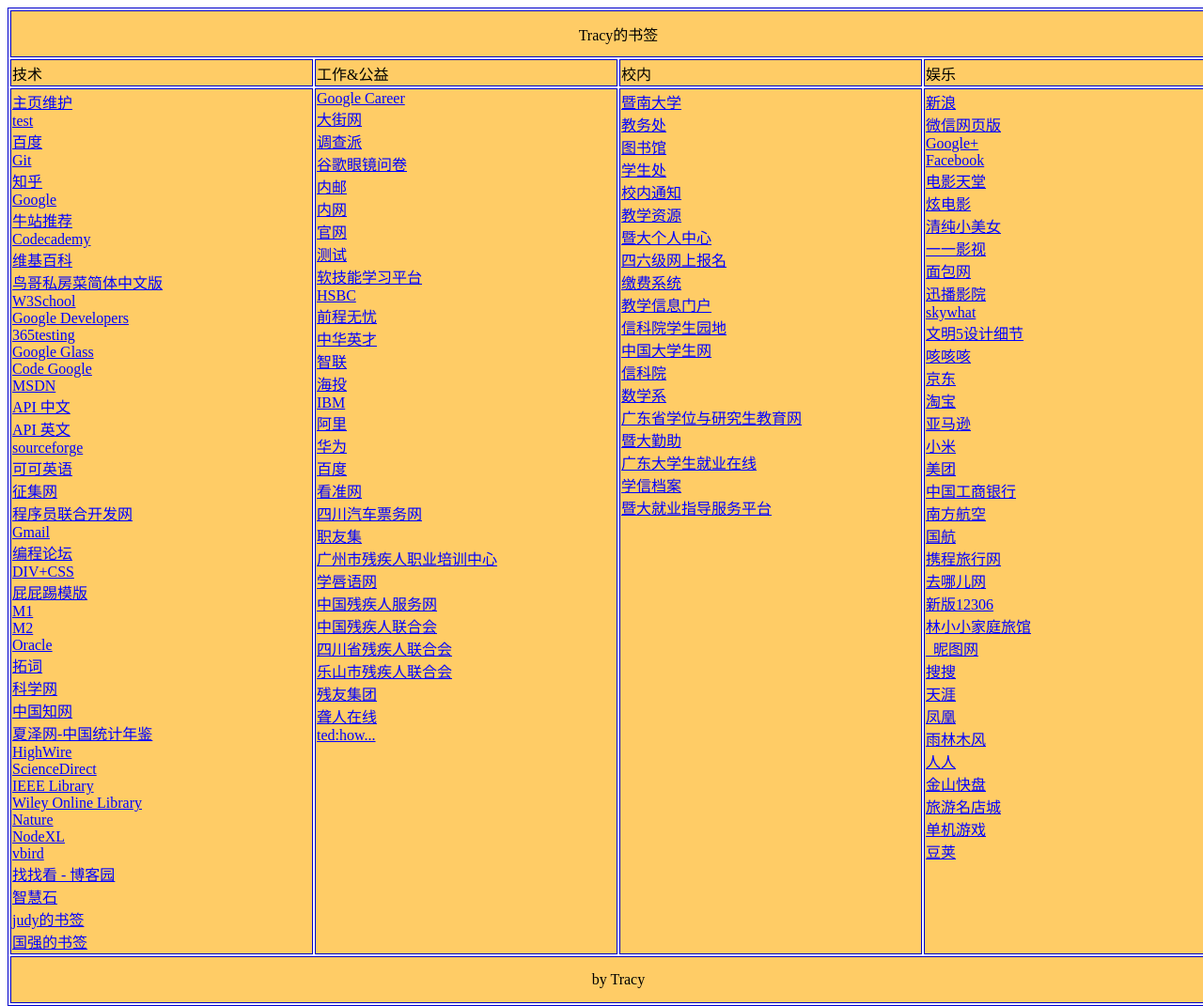
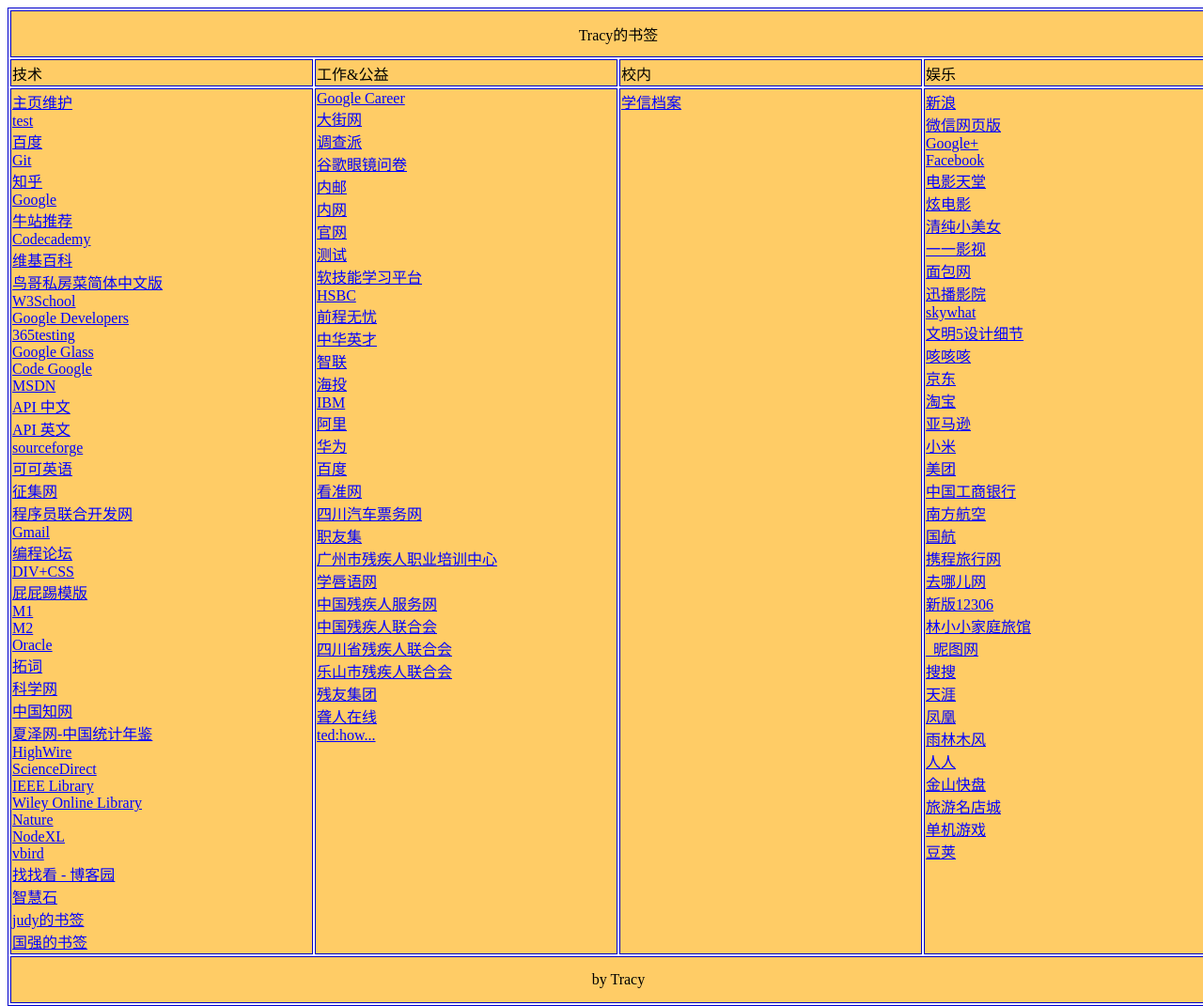
Before and after one commit to tracyking/tracyking.github.io, a plain HTML site: page index.html in a window 1280 px wide. Shown: the top 1071 px of the page at 94% size. Drawn offline with Linux system fonts and the light colour scheme.

Commit message:
Update index.html

```diff
--- a/index.html
+++ b/index.html
@@ -93,25 +93,7 @@
         <DT><A HREF="http://www.iqiyi.com/w_19rqz8xl65.html" target="_blank">ted:how...</A>
                 </td>
  				<td width="25%" valign="top">
-        <DT><A HREF="http://www.jnu.edu.cn/" target="_blank">暨南大学</A>
-        <DT><A HREF="http://202.116.0.176/" target="_blank">教务处</A>
-        <DT><A HREF="http://202.116.13.244/patroninfo~S1*chx/1067458/items" target="_blank">图书馆</A>
-        <DT><A HREF="http://xsc.jnu.edu.cn/default.aspx" target="_blank">学生处</A>
-        <DT><A HREF="http://www.jnu.edu.cn/jnu2014/article_list.asp?channelID=5037" target="_blank">校内通知</A>
-        <DT><A HREF="http://study.jnu.edu.cn/webapps/portal/frameset.jsp?tab_id=_1_1" target="_blank">教学资源</A>
-        <DT><A HREF="http://portal.jnu.edu.cn/" target="_blank">暨大个人中心</A>
-        <DT><A HREF="http://cet.jnu.edu.cn/cet/default_0.htm" target="_blank">四六级网上报名</A>
-        <DT><A HREF="http://fee.jnu.edu.cn/student.aspx" target="_blank">缴费系统</A>
-        <DT><A HREF="http://202.116.1.182:9000/Frames/pindex" target="_blank">教学信息门户</A>
-        <DT><A HREF="http://xxxs.jnu.edu.cn/" target="_blank">信科院学生园地</A>
-        <DT><A HREF="http://stu.chinacampus.org/" target="_blank">中国大学生网</A>
-        <DT><A HREF="http://xxxy.jnu.edu.cn/" target="_blank">信科院</A>
-        <DT><A HREF="http://math.jnu.edu.cn/" target="_blank">数学系</A>
-        <DT><A HREF="http://202.116.161.83:8080/gdg2/struts2/toHomepage.action" target="_blank">广东省学位与研究生教育网</A>
-        <DT><A HREF="http://qgzx.jnu.edu.cn/index.php/infoIntro/index" target="_blank">暨大勤助</A>
-        <DT><A HREF="http://www.gradjob.com.cn/cms/index.html" target="_blank">广东大学生就业在线</A>
         <DT><A HREF="http://my.chsi.com.cn/archive/zxssurvey.action" target="_blank">学信档案</A>
-        <DT><A HREF="http://career.jnu.edu.cn/" target="_blank">暨大就业指导服务平台</A>
                 </td>
    				<td width="25%" valign="top">
         <DT><A HREF="http://weibo.com/" target="_blank">新浪</A>
```
